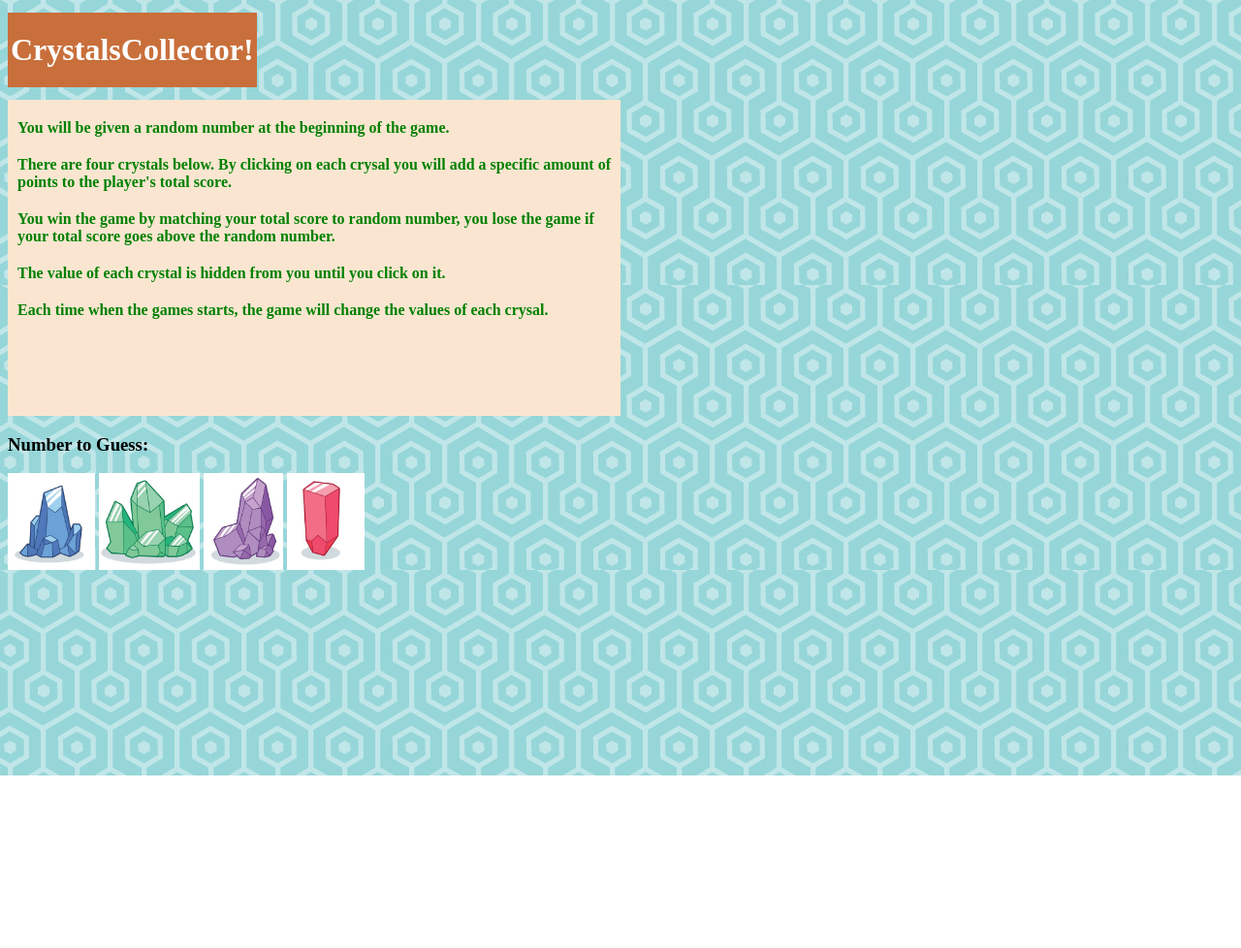
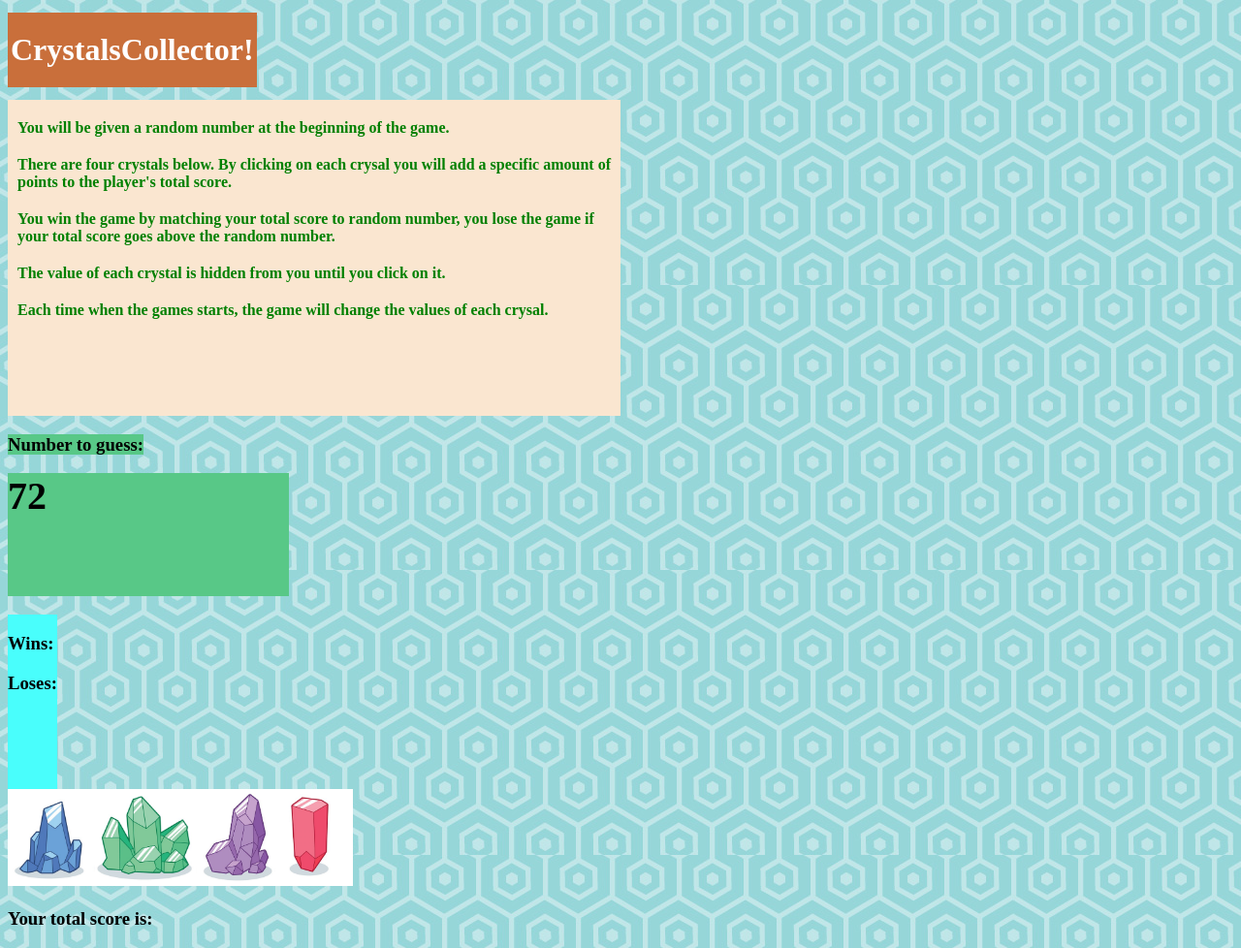
Before and after one commit to lindsaybstoner/Unit-4-Game, a plain HTML site: page index.html in a window 1280 px wide. Shown: the whole page at 97% size. Before the commit the page ends 800 px from the top, so only its background shows below. Drawn offline with nearby package versions, Linux system fonts and the light colour scheme.

Commit message:
i havent done this in awhile

```diff
--- a/assets/css/style.css
+++ b/assets/css/style.css
@@ -34,3 +34,25 @@ p {
 .together {
     display: inline-block;
 }
+
+.numGuess {
+    background: #58c887;
+}
+
+#number-to-guess {
+    background: #58c887;
+    font-size: 40px;
+    padding-right: 250px;
+    padding-bottom: 80px;
+    display: inline-block;
+}
+
+.pushDown {
+    margin-top: 120px;
+}
+
+.winsLosses {
+    padding-bottom: 80px;
+    background: #49fefc;
+    display: inline-block;
+}
--- a/assets/javascript/game.js
+++ b/assets/javascript/game.js
@@ -1,37 +1,32 @@
-var targetNumber = 53;
 
+//global variables
+//create the target number to have users guess
+var targetNumber = Math.floor(Math.random() * 101) + 19;
+
+//print target number that the user should guess
 $("#number-to-guess").text(targetNumber);
 
 var counter = 0;
 
-  // Now for the hard part. Creating multiple crystals each with their own unique number value.
+//create a for loop to get through all 4 images and put differetn attributes
+for (var i = 1; i < 5; i++) {
 
-  // We begin by expanding our array to include four options.
-  var numberOptions = [10, 5, 3, 7];
+  var imageCrystal = $("<img>");
+  var numberOption = Math.floor(Math.random() * 12) + 1;
+  imageCrystal.attr("data-crystalvalue", numberOption);
+  console.log(numberOption);
+  imageCrystal.addClass("crystal-image");
+  imageCrystal.attr("src", "assets/images/" + i + ".png");
 
-  // Next we create a for loop to create crystals for every numberOption.
-  for (var i = 0; i < numberOptions.length; i++) {
+  console.log("hello");
 
-    // For each iteration, we will create an imageCrystal
-    var imageCrystal = $("<img>");
+  imageCrystal.attr("data-crystalvalue", numberOption[i]);
+  $("#crystals").append(imageCrystal);
 
-    // First each crystal will be given the class ".crystal-image".
-    // This will allow the CSS to take effect.
-    imageCrystal.addClass("crystal-image");
-
-    // Each imageCrystal will be given a src link to the crystal image
-    imageCrystal.attr("src", "http://cdn.playbuzz.com/cdn/35910209-2844-45c0-b099-f4d82878d54f/00261fda-4062-4096-81fd-8cf96b9034e8.jpg");
-
-    // Each imageCrystal will be given a data attribute called data-crystalValue.
-    // This data attribute will be set equal to the array value.
-    imageCrystal.attr("data-crystalvalue", numberOptions[i]);
-
-    // Lastly, each crystal image (with all it classes and attributes) will get added to the page.
-    $("#crystals").append(imageCrystal);
 }
 
 // This time, our click event applies to every single crystal on the page. Not just one.
-  $(".crystal-image").on("click", function() {
+$(".crystal-image").on("click", function () {
 
   // Determining the crystal's value requires us to extract the value from the data attribute.
   // Using the $(this) keyword specifies that we should be extracting the crystal value of the clicked crystal.
@@ -55,4 +50,8 @@ var targetNumber = 53;
     alert("You lose!!");
   }
 
+
+
+
+
 });
--- a/index.html
+++ b/index.html
@@ -1,20 +1,10 @@
 <!DOCTYPE html>
 <html>
-
-<body>
-
-    <script src="assets/javascript/game.js"></script>
-</body>
-
-</html>
-
-<!DOCTYPE html>
-<html>
-
     <head>
 
         <link rel="stylesheet" type="text/css" href="assets/css/style.css">
         <link rel="stylesheet" type="text/css" href="assets/css/reset.css">
+
         <title>Crystals Collector</title>
 
     </head>
@@ -29,17 +19,27 @@
                 <p>The value of each crystal is hidden from you until you click on it.</p>
                 <p class="extraspace">Each time when the games starts, the game will change the values of each crysal.</p>
             </div>
-        <h3>Number to Guess: <span id="number-to-guess"></span></h3>
-
+            <h3><span class="numGuess">Number to guess:</span></h3>
+            <h3><span id="number-to-guess"></span></h3>
+            <div class="winsLosses">
+                <h3><span id="wins">Wins:</span></h3>
+                <h3><span id="losses">Loses:</span></h3>
+            </div>
             <!-- Note that this div is now empty. We will fill it dynamically -->
-        <div>
+            <div id="crystals"></div>
+            <!-- <div class="pushDown">
                 <div id="crystals" class="together"><img src="assets/images/blue_crystal.png"></div>
                 <div id="crystals" class="together"><img src="assets/images/green_crystal.png"></div>
                 <div id="crystals" class="together"><img src="assets/images/purple_crystal.png"></div>
                 <div id="crystals" class="together"><img src="assets/images/red_crystal.png"></div>
+            </div> -->
+            <h3><span id="">Your total score is:</span></h3>
+            <h3><span id="currentScore"></span></h3>
         </div>
-    </div>
+
+        <script src="https://code.jquery.com/jquery-3.3.1.js" integrity="sha256-2Kok7MbOyxpgUVvAk/HJ2jigOSYS2auK4Pfzbm7uH60=" crossorigin="anonymous"></script>
         <script src="assets/javascript/game.js"></script>
+
     </body>
 
 </html>
```
Also changed, not shown: assets/images/1.png (renamed from assets/images/blue_crystal.png), assets/images/2.png (renamed from assets/images/green_crystal.png), assets/images/3.png (renamed from assets/images/purple_crystal.png), assets/images/4.png (renamed from assets/images/red_crystal.png). Lines whose indentation alone changed are shown as unchanged.
